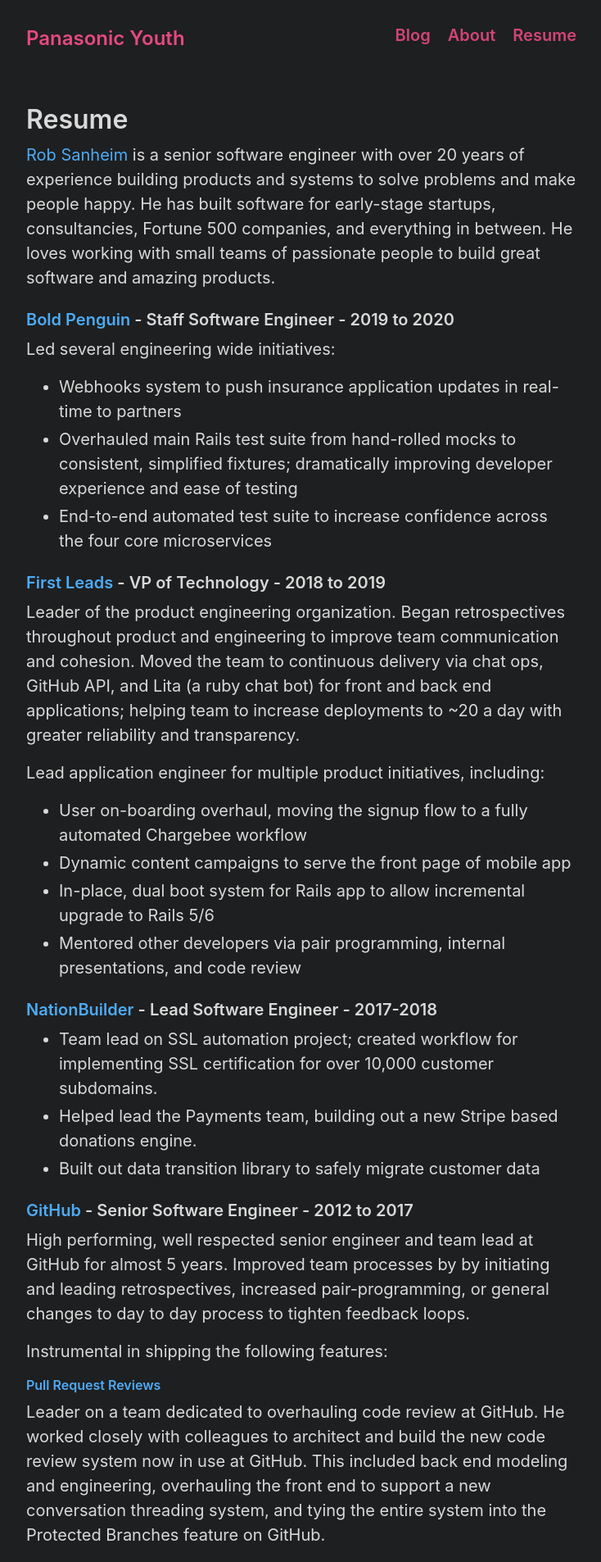
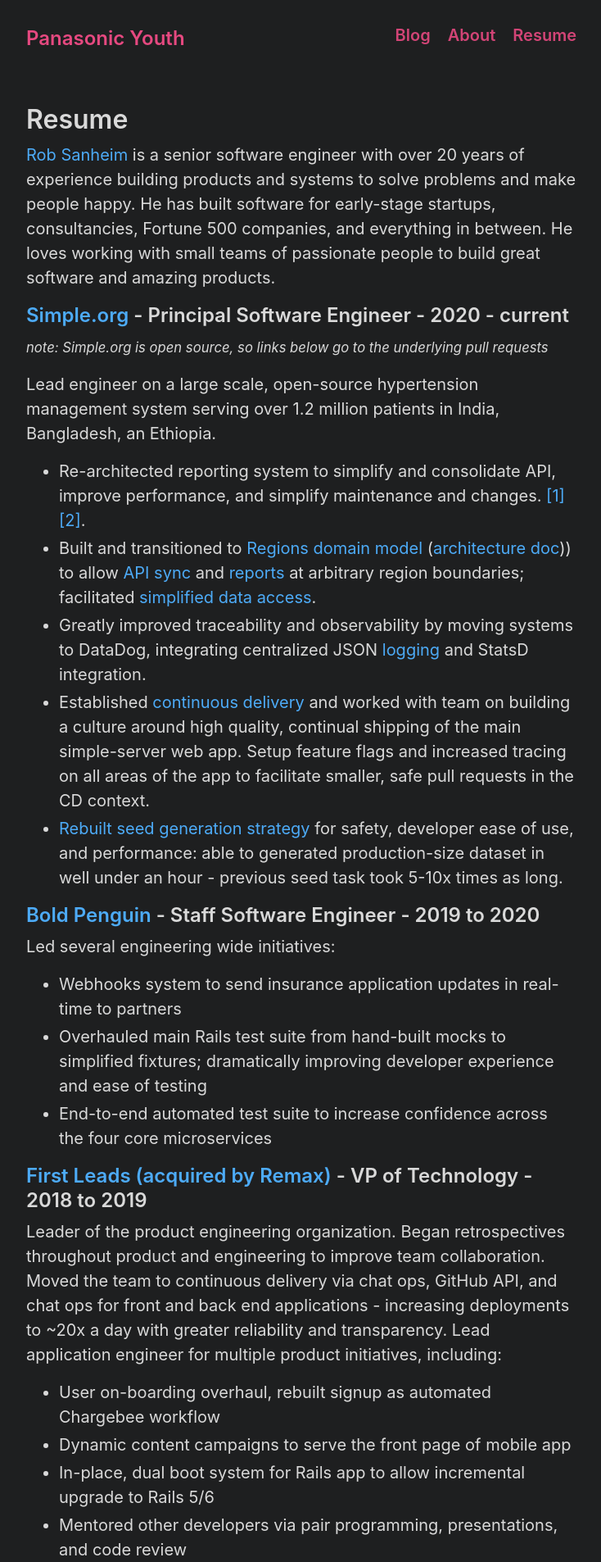
Before and after one commit to rsanheim/rsanheim.github.com, a Jekyll site: the page built from resume.md, in a window 1280 px wide. Shown: the top 1906 px of the page at 82% size, without its empty margins (272-1006 px from the left). Built offline with Jekyll 4.4.1, drawn with Linux system fonts in a browser that asks for light colours; some of the changed text lies outside the part shown.

Commit message:
More updates (#13)
* updates

* updates

* updates

* updates

* updates

* updates# Please enter the commit message for your changes. Lines starting

* make

* apps

```diff
--- a/_layouts/resume.html
+++ b/_layouts/resume.html
@@ -1,43 +1,43 @@
-<!DOCTYPE html PUBLIC "-//W3C//DTD XHTML 1.1//EN"
-  "https://www.w3.org/TR/xhtml11/DTD/xhtml11.dtd">
+<!DOCTYPE html>
+<html lang="en" data-theme="dark-poole">
+  {% include head.html %}
 
-<html>
-  <head>
-    <meta http-equiv="Content-type" content="text/html; charset=utf-8">
-    <title>Rob Sanheim - Panasonic Youth - {{ page.title }}</title>
-    <link rel="stylesheet" href="/stylesheets/master.css" type="text/css" media="screen" charset="utf-8"/>
-    <script src="/javascripts/jquery.js" type="text/javascript" charset="utf-8"></script>
-    <script src="/javascripts/jquery.github.js" type="text/javascript" charset="utf-8"></script>
-  </head>
-  <body id='resume'>
-    <div id='wrapper'>
+  <body class="resume">
+    <div class="container content">
+      <header class="masthead">
+        <h2 class="masthead-title">
+          <a href="{{ site.baseurl }}/" title="Home">{{ site.title }}</a>
 
-      <div id='header'>
-        <h1><a href='/'>Panasonic Youth</a></h1>
+          <nav class="nav">
+            {% for nav in site.nav %}
+            <small>
+              <a href="{{ nav.url }}">{{ nav.title }}</a>
+            </small>
+            {% endfor %}
+          </nav>
+        </h2>
+      </header>
 
-        <div id='menu'>
-          <ul>
-            <li><a href='/archive' id='blog_link' title='Blog'>Archive</a></li>
-            <li><a href='/about.html' id='about_link' title='About'>About</a></li>
-            <li><a href='/resume' title="Rob Sanheim's resume" rel='me'>Resume</a></li>
-            <li><a href='https://github.com/rsanheim' target='_blank' title='GitHub' rel='me' id='github_link'>GitHub</a></li>
-            <li><a href='https://twitter.com/rsanheim' title='Twitter' target='_blank' rel='me' id='twitter_link'>Twitter</a></li>
-          </ul>
-        </div>
-      </div>
+      <h2 class="print-only">
+        Rob Sanheim - Resume
+      </h2>
 
-      <div id='content'>
-        <h2>{{ page.title }}</h2>
-        {{ content }}
-        <div class='clearfix'></div>
-      </div>
+      <main>
+        <article class="page">
+          <h1 class="page-title no-print">{{ page.title }}</h1>
+          {{ content }}
+          </article>
+      </main>
 
-      <h4><a href='/'>Back to the front page</a></h4>
+      <footer class="footer no-print">
+        <small>
+          &copy;
+          <time datetime="{{ site.time | date_to_xmlschema }}"
+            >{{ site.time | date: '%Y' }}</time
+          >. All rights reserved.
+        </small>
+      </footer>
+    </div>
 
-      <div id='footer'>
-        Copyright &copy; 2021 Rob Sanheim
-      </div>
-
-    </div>
   </body>
 </html>
--- /dev/null
+++ b/_sass/_print.scss
@@ -0,0 +1,28 @@
+.print-only {
+  display: none;
+}
+
+@media print {
+  .print-only {
+    display: block;
+  }
+
+  .resume {
+    font-size: 80%;
+    line-height: 1.1;
+
+    header {
+      display: none;
+    }
+    .no-print {
+      display: none;
+    }
+
+    h2 {
+      font-size: 1.2rem;
+    }
+    h3 {
+      font-size: 1.0rem;
+    }
+  }
+}
--- a/_sass/_type.scss
+++ b/_sass/_type.scss
@@ -27,6 +27,19 @@
   margin-top: 1rem;
   font-size: 1rem;
 }
+
+// resume specific for more density
+.page.resume {
+  font-size: 80%;
+
+  h2 {
+    font-size: 1.333rem;
+  }
+  h3 {
+    font-size: 1.2rem;
+  }
+}
+
 
 a {
   text-decoration: none;
--- a/resume.md
+++ b/resume.md
@@ -1,55 +1,64 @@
 ---
-layout: page
+layout: resume
 meta_title: Rob Sanheim's Resume
 title: Resume
 ---
 
 [Rob Sanheim](mailto:rsanheim@gmail.com) is a senior software engineer with over 20 years of experience building products and systems to solve problems and make people happy. He has built software for early-stage startups, consultancies, Fortune 500 companies, and everything in between. He loves working with small teams of passionate people to build great software and amazing products.
 
-### [Bold Penguin](https://boldpenguin.com) - Staff Software Engineer - 2019 to 2020
+## [Simple.org](https://simple.org) - Principal Software Engineer - 2020 - current
+
+<small> *note: Simple.org is open source, so links below go to the underlying pull requests*</small>
+
+Lead engineer on a large scale, open-source hypertension management system serving over 1.2 million patients in India, Bangladesh, an Ethiopia.
+
+* Re-architected reporting system to simplify and consolidate API, improve performance, and simplify  maintenance and changes. [[1]](https://github.com/simpledotorg/simple-server/pull/2436) [[2]](https://github.com/simpledotorg/simple-server/pull/3007).
+* Built and transitioned to [Regions domain model](https://github.com/simpledotorg/simple-server/pull/1331/files) ([architecture doc](https://github.com/simpledotorg/simple-server/pull/1381))) to allow [API sync](https://github.com/simpledotorg/simple-server/pull/1333) and [reports](https://github.com/simpledotorg/simple-server/pull/1477) at arbitrary region boundaries; facilitated [simplified data access](https://github.com/simpledotorg/simple-server/pull/2961).
+* Greatly improved traceability and observability by moving systems to DataDog, integrating centralized JSON [logging](https://github.com/simpledotorg/simple-server/pull/1367) and StatsD integration.
+* Established [continuous delivery](https://github.com/simpledotorg/simple-server/pull/2605) and worked with team on building a culture around high quality, continual shipping of the main simple-server web app.  Setup feature flags and increased tracing on all areas of the app to facilitate smaller, safe pull requests in the CD context.
+* [Rebuilt seed generation strategy](https://github.com/simpledotorg/simple-server/pull/1039) for safety, developer ease of use, and performance: able to generated production-size dataset in well under an hour - previous seed task took 5-10x times as long.
+
+## [Bold Penguin](https://boldpenguin.com) - Staff Software Engineer - 2019 to 2020
 
 Led several engineering wide initiatives:
-* Webhooks system to push insurance application updates in real-time to partners
-* Overhauled main Rails test suite from hand-rolled mocks to consistent, simplified fixtures; dramatically improving developer experience and ease of testing
+
+* Webhooks system to send insurance application updates in real-time to partners
+* Overhauled main Rails test suite from hand-built mocks to simplified fixtures; dramatically improving developer experience and ease of testing
 * End-to-end automated test suite to increase confidence across the four core microservices
 
-### [First Leads](https://www.first.io) - VP of Technology - 2018 to 2019
+## [First Leads (acquired by Remax)](https://news.remax.com/exclusive-to-remax-the-first-app-one-of-the-best-tools-in-real-estate) - VP of Technology - 2018 to 2019
 
-Leader of the product engineering organization. Began retrospectives throughout product and engineering to improve team communication and cohesion. Moved the team to continuous delivery via chat ops, GitHub API, and Lita (a ruby chat bot) for front and back end applications; helping team to increase deployments to ~20 a day with greater reliability and transparency.
+Leader of the product engineering organization. Began retrospectives throughout product and engineering to improve team collaboration. Moved the team to continuous delivery via chat ops, GitHub API, and chat ops for front and back end applications - increasing deployments to ~20x a day with greater reliability and transparency. Lead application engineer for multiple product initiatives, including:
 
-Lead application engineer for multiple product initiatives, including:
-
-* User on-boarding overhaul, moving the signup flow to a fully automated Chargebee workflow
+* User on-boarding overhaul, rebuilt signup as automated Chargebee workflow
 * Dynamic content campaigns to serve the front page of mobile app
 * In-place, dual boot system for Rails app to allow incremental upgrade to Rails 5/6
-* Mentored other developers via pair programming, internal presentations, and code review
+* Mentored other developers via pair programming, presentations, and code review
 
-### [NationBuilder](https://nationbuilder.com) - Lead Software Engineer - 2017-2018
+## [NationBuilder](https://nationbuilder.com) - Lead Software Engineer - 2017-2018
 
-* Team lead on SSL automation project; created workflow for implementing SSL certification for over 10,000 customer subdomains.
-* Helped lead the Payments team, building out a new Stripe based donations engine.
-* Built out data transition library to safely migrate customer data
+Team lead on SSL automation project - helping to setup and monitor SSL certification for over 10,000 customer subdomains. Lead on payments overhaul, which rewrote and consolidated billing code onto Stripe Connect platform.
 
-### [GitHub](https://github.com) - Senior Software Engineer - 2012 to 2017
+## [GitHub](https://github.com) - Senior Software Engineer - 2012 to 2017
 
 High performing, well respected senior engineer and team lead at GitHub for almost 5 years. Improved team processes by by initiating and leading retrospectives, increased pair-programming, or general changes to day to day process to tighten feedback loops.
 
 Instrumental in shipping the following features:
 
-#### [Pull Request Reviews](https://github.com/blog/2256-a-whole-new-github-universe-announcing-new-tools-forums-and-features#code-better-with-reviews)
+### [Pull Request Reviews](https://github.com/blog/2256-a-whole-new-github-universe-announcing-new-tools-forums-and-features#code-better-with-reviews)
 
 Leader on a team dedicated to overhauling code review at GitHub. He worked closely with colleagues to architect and build the new code review system now in use at GitHub. This included back end modeling and engineering, overhauling the front end to support a new conversation threading system, and tying the entire system into the Protected Branches feature on GitHub.
 
-#### [Protected Branches](https://github.com/blog/2051-protected-branches-and-required-status-checks)
+### [Protected Branches](https://github.com/blog/2051-protected-branches-and-required-status-checks)
 
 Core member of the team that shipped the first version of this highly requested feature. Worked on the backend, frontend, and in crafting and focusing the product vision to make sure we shipped something great.
 
-#### Rails 3.2 Upgrade
+### Rails 3.2 Upgrade
 
 Led effort in developing project plan, getting buy-in from colleagues on this
 huge undertaking, and shepherding the system through a long, careful production rollout.
 
-#### Other features included:
+### Other features included:
 
 * [Team mentions](https://github.com/blog/1121-introducing-team-mentions)
 * [Commit Status API](https://github.com/blog/1227-commit-status-api)
@@ -60,30 +69,33 @@
 
 Rob has also helped improve team processes continually at GitHub, by initiating and leading retrospectives, increased pair-programming, or general changes to day to day process to tighten feedback loops.
 
-### [Relevance, Inc / Cognitect](http://cognitect.com/) - Principal - 2007 to 2012
+## [Relevance, Inc / Cognitect](http://cognitect.com/) - Principal - 2007 to 2012
 
 Rob was employee number five at Relevance, and was a key leader in helping Relevance become a leading Ruby on Rails consultancy.
 
-* Converted Relevance to Git and Github in 2008, migrating away from SVN
+* Converted Relevance to Git & Github in 2008, migrating away from SVN
 * Lead conversion to pull request workflow for collaboration and code review
 * Led many projects in many different roles, including project manager, architect, lead developer, and client liaison
 * Brings a "calming, experienced" leadership role to projects assigned
 * Wide range of successful client projects, including [Plotwatt](https://plotwatt.com/), [CXO](http://vivisimo.com/solutions/cxo.html), and [Contegix Cloud](https://classic.contegix.com/session/new).
+
 
 ### [Seeking Alpha](http://seekingalpha.com/) - Software Engineer - 2006 to 2007
 
 Senior Ruby developer for a successful financial blog platform. Responsible for overhauling PHP platform into new Rails
 platform. Ensure scalability for features and ensuring scalability for upwards of 70,000 visitors a day. Built user generated content feature to build community and enhance content model. Setup continuous integration and devops automation.
 
+### [Sanheim Software](https://sanheim.com) - Founder - 2005 - current
+Consulted and built custom software for various clients throughout the years, including the [Doughroller debt calculator](https://tools.doughroller.net/debt-snowball-calculator), a very early (2007) RSS feed builder application, and private side projects.
 ### Previous Positions:
 
 * Smart Solutions - Consultant - 2005 - 2006
 * Brown Shoe - Programmer Analyst - 2001 - 2005
 * Wm. K. Walthers - Production Specialist 1996 - 1999
 
-### Technologies
+### Technologies (i.e. buzzword bingo)
 
-Ansible, Bash, Capistrano, CSS, Elasticsearch, Git, GraphQL, Java, Javascript, Memcached, MySQL, PostgreSQL, Puppet, React, Ruby, Ruby on Rails, Redis, Resque, Rspec, Sidekiq, Sinatra, Unicorn
+Angluar, Ansible, Bash, Capistrano, CSS, Elasticsearch, Git, GraphQL, Java, Javascript, Memcached, MySQL, PostgreSQL, Puppet, React, Ruby, Ruby on Rails, Redis, Resque, Rspec, Sidekiq, Sinatra, Unicorn
 
 ### Community & presentations
 
--- a/styles.scss
+++ b/styles.scss
@@ -26,6 +26,7 @@
 @import "masthead";
 @import "posts";
 @import "pagination";
+@import "print";
 @import "message";
 @import "toc";
 
```
